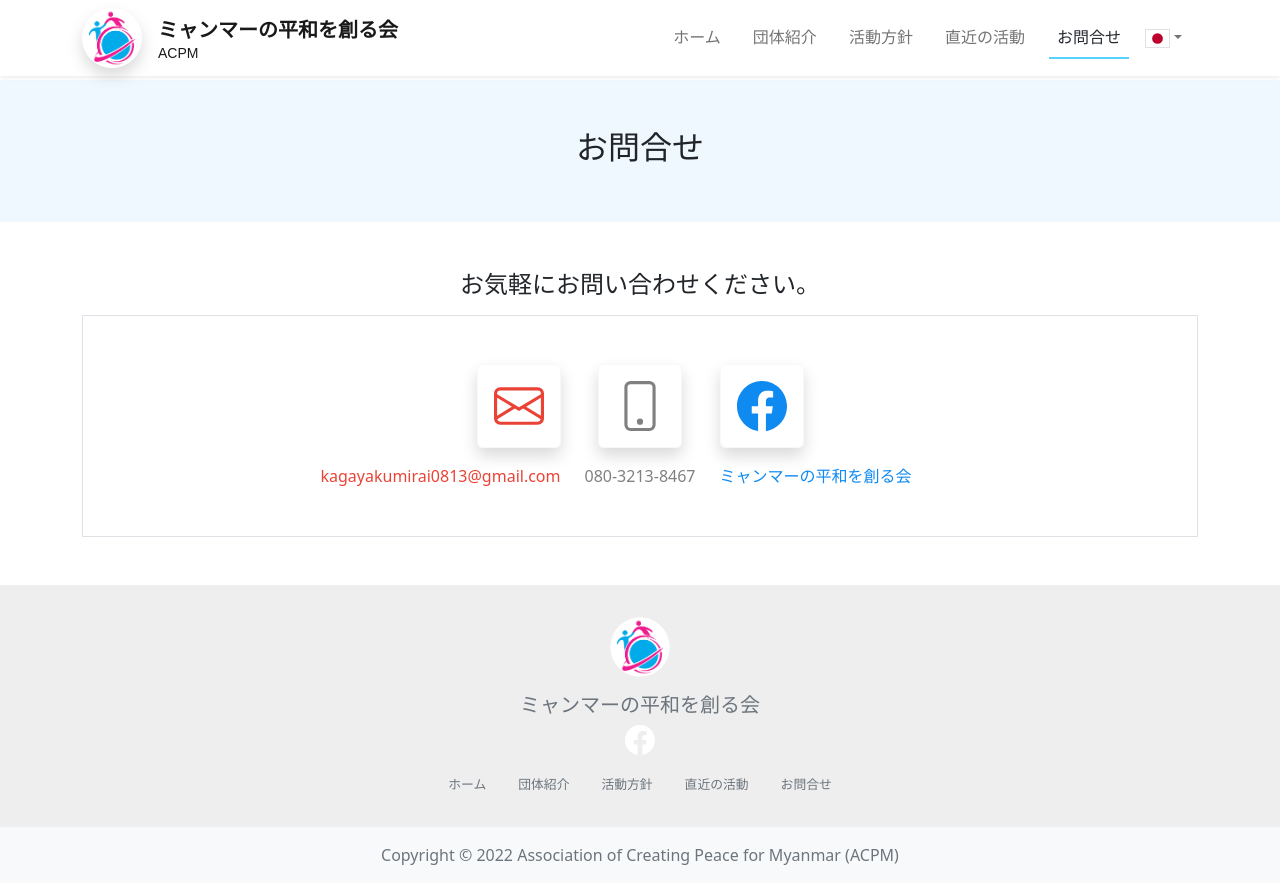
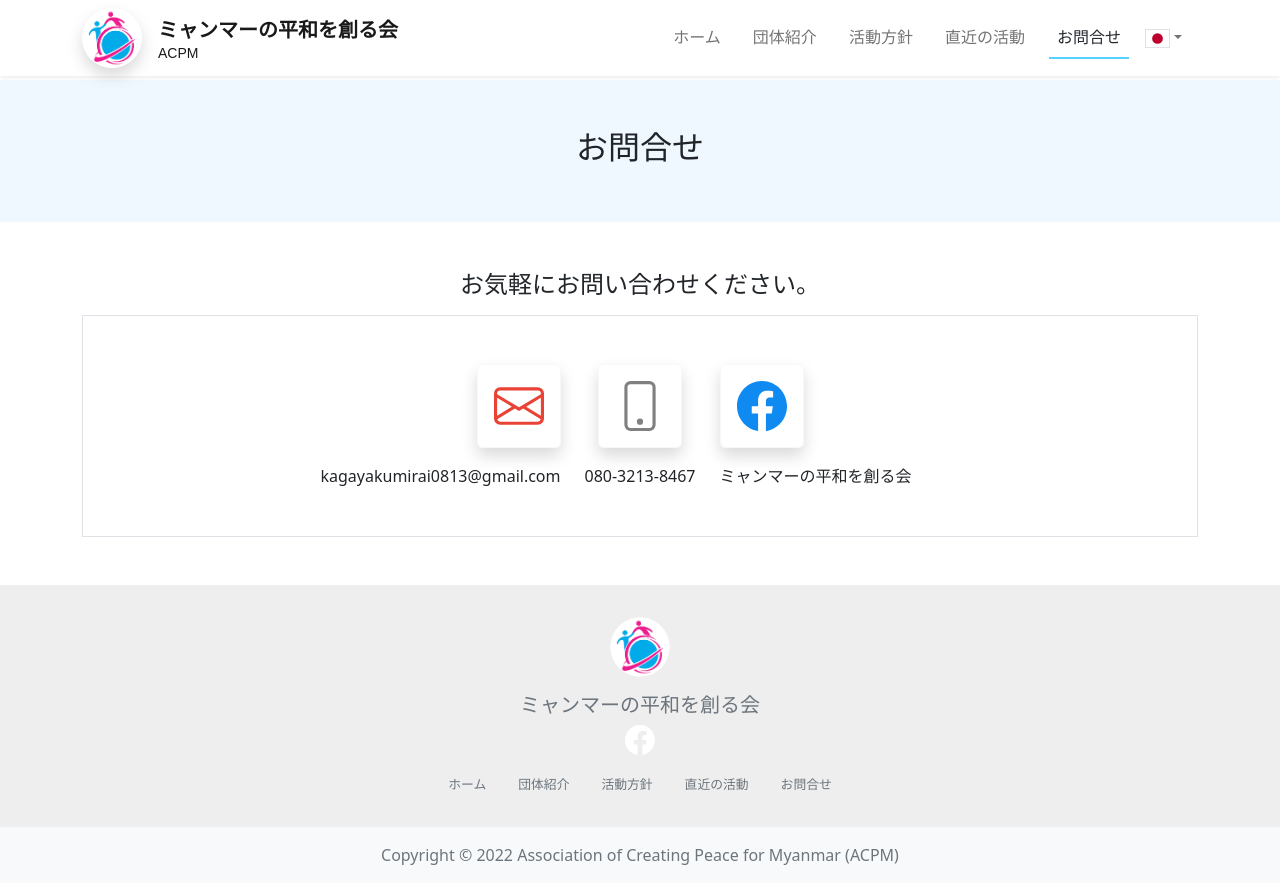
Before and after one commit to PaingThu/acpm-source, a Vue app: page /contact in a window 1280 px wide. Built offline with nearby package versions, Linux system fonts and the light colour scheme.

Commit message:
Added Content page

```diff
--- a/src/assets/scss/_contact.scss
+++ b/src/assets/scss/_contact.scss
@@ -6,9 +6,10 @@ section.contact{
             align-items: center;
             .contact-icons{
                 width: 100%;
-                a{
+                .icon-box{
                     display: flex;
                     flex-direction: column;
+                    align-items: center;
                     .icon{
                         padding: 1rem;
                         border: 1px solid $container-bg-color;
@@ -24,18 +25,19 @@ section.contact{
                 }
             }
             .mail{
-                display: flex;
-                justify-content: end;
-                a{
-                    color: #ea4336;
+                .icon-box{
                     align-items: end;
+                    a{
+                        color: #ea4336;
+                    }
                 }
             }
             .facebook{
-                display: flex;
-                a{
-                    color: #0f8af0;
+                .icon-box{
                     align-items: start;
+                    a{
+                        color: #0f8af0;
+                    }
                 }
             }
             .phone{
--- a/src/assets/scss/_customResponsive.scss
+++ b/src/assets/scss/_customResponsive.scss
@@ -87,16 +87,23 @@
         .content{
             .inner-content{
                 .contact-icons{
-                    >div{
-                        padding: 1rem 0;
-                        display: block !important;
-                        a{
-                            align-items: center !important;
-                        }
-                    }
                     .phone{
                         flex: unset;
                     }
+                    .icon-box{
+                        align-items: center !important;
+                        margin-bottom: 1.5rem;
+                    }
+                    // >div{
+                    //     padding: 1rem 0;
+                    //     display: block !important;
+                    //     a{
+                    //         align-items: center !important;
+                    //     }
+                    // }
+                    // .phone{
+                    //     flex: unset;
+                    // }
                 }
 
             }
--- a/src/pages/ContactPage.vue
+++ b/src/pages/ContactPage.vue
@@ -16,23 +16,35 @@
                     <h4 class="mb-3">お気軽にお問い合わせください。</h4>
                     <div class="contact-icons row py-5 border">
                         <div class="col-12 col-md mail">
-                            <a :href="`mailto:${site_info.mail}`">
-                                <span class="icon rounded shadow mb-3" v-html="icons.mail"></span>
+                            <div class="icon-box">
+                                <a
+                                    :href="`mailto:${site_info.mail}`"
+                                    class="icon rounded shadow mb-3" v-html="icons.mail"
+                                >
+                                </a>
                                 <span>{{site_info.mail}}</span>
-                            </a>
+                            </div>
                         </div>
                         <div class="phone">
-                            <a :href="`tel:${site_info.phone}`">
-                                <span class="icon rounded shadow mb-3" v-html="icons.phone"></span>
+                            <div class="icon-box">
+                                <a
+                                    :href="`tel:${site_info.phone}`"
+                                    class="icon rounded shadow mb-3" v-html="icons.phone"
+                                >
+                                </a>
                                 <span>{{site_info.phone}}</span>
-                            </a>
+                            </div>
                         </div>
                         <div class="col-12 col-md facebook">
-                            <a :href="site_info.fb_page" target="_blank">
-                                <span class="icon rounded shadow mb-3" v-html="icons.facebook"></span>
+                            <div class="icon-box">
+                                <a
+                                    :href="site_info.fb_page" target="_blank"
+                                    class="icon rounded shadow mb-3" v-html="icons.facebook"
+                                >
+                                </a>
                                 <span>{{site_info.name[lang]}}</span>
-
-                            </a>
+                                <a href="https://twitter.com/intent/tweet?screen_name=paingmawthu&ref_src=twsrc%5Etfw" class="twitter-mention-button" data-size="large" data-text="Hi! Nice to meet you." data-related="" data-show-screen-name="false" data-show-count="false"></a>
+                            </div>
                         </div>
                     </div>
 
```
